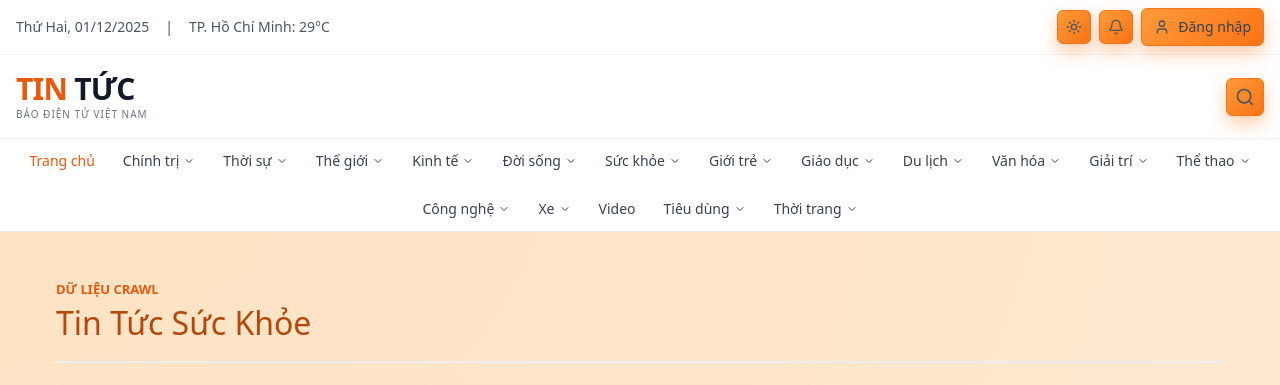
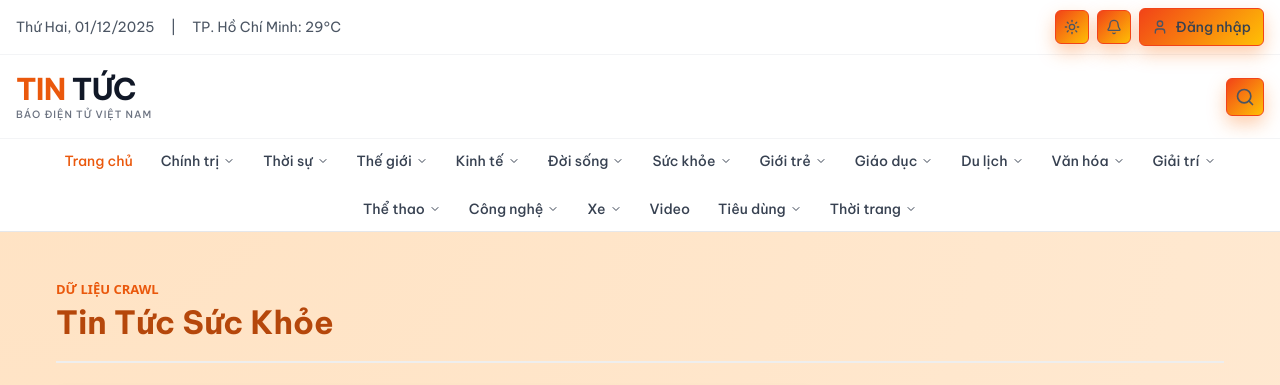
Before and after one commit to nguyen-tuankiet/Front_End, a React (Vite) app: page /suc-khoe in a window 1280 px wide. Shown: the top 385 px of the page. Built offline with nearby package versions, Linux system fonts and the light colour scheme; grey boxes are pictures that could not be loaded.

Commit message:
define color and font

```diff
--- a/package.json
+++ b/package.json
@@ -10,6 +10,7 @@
     "preview": "vite preview"
   },
   "dependencies": {
+    "@fontsource/be-vietnam-pro": "^5.2.8",
     "clsx": "^2.1.1",
     "lucide-react": "^0.555.0",
     "papaparse": "^5.5.3",
--- a/src/components/Health/HealthPage.jsx
+++ b/src/components/Health/HealthPage.jsx
@@ -6,6 +6,10 @@ const HealthPage = () => {
     const [articles, setArticles] = useState([]);
     const [loading, setLoading] = useState(true);
     const [selectedArticle, setSelectedArticle] = useState(null);
+
+    useEffect(() => {
+        document.title = 'Sức Khoẻ';
+    }, []);
 
     useEffect(() => {
         fetch('/newsData/health_news.csv')
--- a/src/components/Login/LoginPage.jsx
+++ b/src/components/Login/LoginPage.jsx
@@ -1,5 +1,10 @@
-import React from 'react';
+import { useEffect } from 'react';
+
 const LoginPage = () => {
+    useEffect(() => {
+        document.title = 'Đăng nhập';
+    }, []);
+
     return (
         <div>
             <h1>Login Page</h1>
--- a/src/index.css
+++ b/src/index.css
@@ -1,29 +1,47 @@
+@import '@fontsource/be-vietnam-pro/400.css';
+@import '@fontsource/be-vietnam-pro/500.css';
+@import '@fontsource/be-vietnam-pro/600.css';
+@import '@fontsource/be-vietnam-pro/700.css';
+
 @tailwind base;
 @tailwind components;
 @tailwind utilities;
 
 @layer base {
   :root {
-    --background: 0 0% 100%;
-    --foreground: 222.2 84% 4.9%;
-    --card: 0 0% 100%;
-    --card-foreground: 222.2 84% 4.9%;
-    --primary: 221.2 83.2% 53.3%;
-    --primary-foreground: 210 40% 98%;
-    --secondary: 210 40% 96.1%;
-    --secondary-foreground: 222.2 47.4% 11.2%;
-    --muted: 210 40% 96.1%;
-    --muted-foreground: 215.4 16.3% 46.9%;
-    --accent: 210 40% 96.1%;
-    --accent-foreground: 222.2 47.4% 11.2%;
-    --destructive: 0 84.2% 60.2%;
-    --destructive-foreground: 210 40% 98%;
-    --border: 214.3 31.8% 91.4%;
-    --input: 214.3 31.8% 91.4%;
-    --ring: 221.2 83.2% 53.3%;
+    /* Color Palette - Light mode mặc định */
+    --color-background: 0 0% 97%;
+    --color-foreground: 222 47% 11%;
+
+    --color-card: 0 0% 100%;
+    --color-card-foreground: 222 47% 11%;
+
+    --color-popover: 0 0% 100%;
+    --color-popover-foreground: 222 47% 11%;
+
+    --color-primary: 12 89% 52%;
+    --color-primary-foreground: 0 0% 100%;
+
+    --color-secondary: 217 91% 25%;
+    --color-secondary-foreground: 0 0% 100%;
+
+    --color-muted: 210 20% 94%;
+    --color-muted-foreground: 215 16% 47%;
+
+    --color-accent: 45 100% 51%;
+    --color-accent-foreground: 222 47% 11%;
+
+    --color-destructive: 0 84% 60%;
+    --color-destructive-foreground: 0 0% 100%;
+
+    --color-border: 214 32% 91%;
+    --color-input: 214 32% 91%;
+    --color-ring: 12 89% 52%;
+
     --radius: 0.5rem;
 
-    font-family: system-ui, Avenir, Helvetica, Arial, sans-serif;
+    /* Font & text */
+    font-family: 'Be Vietnam Pro', system-ui, Avenir, Helvetica, Arial, sans-serif;
     line-height: 1.5;
     font-weight: 400;
     font-synthesis: none;
@@ -32,67 +50,83 @@
     -moz-osx-font-smoothing: grayscale;
   }
 
+  /* Dark mode overrides */
   .dark {
-    --background: 222.2 84% 4.9%;
-    --foreground: 210 40% 98%;
-    --card: 222.2 84% 4.9%;
-    --card-foreground: 210 40% 98%;
-    --primary: 217.2 91.2% 59.8%;
-    --primary-foreground: 222.2 47.4% 11.2%;
-    --secondary: 217.2 32.6% 17.5%;
-    --secondary-foreground: 210 40% 98%;
-    --muted: 217.2 32.6% 17.5%;
-    --muted-foreground: 215 20.2% 65.1%;
-    --accent: 217.2 32.6% 17.5%;
-    --accent-foreground: 210 40% 98%;
-    --destructive: 0 62.8% 30.6%;
-    --destructive-foreground: 210 40% 98%;
-    --border: 217.2 32.6% 17.5%;
-    --input: 217.2 32.6% 17.5%;
-    --ring: 224.3 76.3% 48%;
+    --color-background: 222 84% 5%;
+    --color-foreground: 210 40% 98%;
+
+    --color-card: 222 84% 5%;
+    --color-card-foreground: 210 40% 98%;
+
+    --color-primary: 217 91% 60%;
+    --color-primary-foreground: 222 47% 11%;
+
+    --color-secondary: 217 33% 18%;
+    --color-secondary-foreground: 210 40% 98%;
+
+    --color-muted: 217 33% 18%;
+    --color-muted-foreground: 215 20% 65%;
+
+    --color-accent: 217 33% 18%;
+    --color-accent-foreground: 210 40% 98%;
+
+    --color-destructive: 0 63% 31%;
+    --color-destructive-foreground: 210 40% 98%;
+
+    --color-border: 217 33% 18%;
+    --color-input: 217 33% 18%;
+    --color-ring: 224 76% 48%;
   }
 }
 
+/* Links */
 a {
   font-weight: 500;
-  color: #e05b1a;
+  color: hsl(var(--color-primary));
   text-decoration: inherit;
 }
 
 a:hover {
-  color: #bf4710;
+  color: hsl(var(--color-secondary));
 }
 
+/* Body */
 body {
   margin: 0;
   display: flex;
   place-items: center;
   min-width: 320px;
   min-height: 100vh;
-  background: radial-gradient(circle at top left, #ffe2c2 0, #fff7f0 40%, #ffffff 100%);
+  background-color: hsl(var(--color-background));
+  color: hsl(var(--color-foreground));
 }
 
+/* Headings */
 h1 {
   font-size: 3.2em;
   line-height: 1.1;
+  font-weight: 700;
+  font-family: 'Be Vietnam Pro', sans-serif;
+  color: hsl(var(--color-foreground));
 }
 
+/* Buttons */
 button {
-  border-radius: 8px;
-  border: 1px solid #f97316;
+  border-radius: var(--radius);
+  border: 1px solid hsl(var(--color-primary));
   padding: 0.6em 1.2em;
   font-size: 1em;
   font-weight: 500;
   font-family: inherit;
-  background: linear-gradient(135deg, #ff9b38, #f97316);
-  color: #ffffff;
+  background: linear-gradient(135deg, hsl(var(--color-primary)), hsl(var(--color-accent)));
+  color: hsl(var(--color-primary-foreground));
   cursor: pointer;
   transition: transform 0.1s ease, box-shadow 0.15s ease, background 0.2s ease;
   box-shadow: 0 8px 18px rgba(249, 115, 22, 0.35);
 }
 
 button:hover {
-  background: linear-gradient(135deg, #ffb257, #fb7b1d);
+  background: linear-gradient(135deg, hsl(var(--color-primary)), hsl(var(--color-secondary)));
   box-shadow: 0 10px 22px rgba(249, 115, 22, 0.45);
   transform: translateY(-1px);
 }
@@ -106,18 +140,3 @@ button:focus,
 button:focus-visible {
   outline: 4px auto -webkit-focus-ring-color;
 }
-
-@media (prefers-color-scheme: light) {
-  :root {
-    color: #213547;
-    background-color: #ffffff;
-  }
-
-  a:hover {
-    color: #747bff;
-  }
-
-  button {
-    background-color: #f9f9f9;
-  }
-}
```
Also changed, not shown: 1 other file (tests, documents, lock files or other folders).
